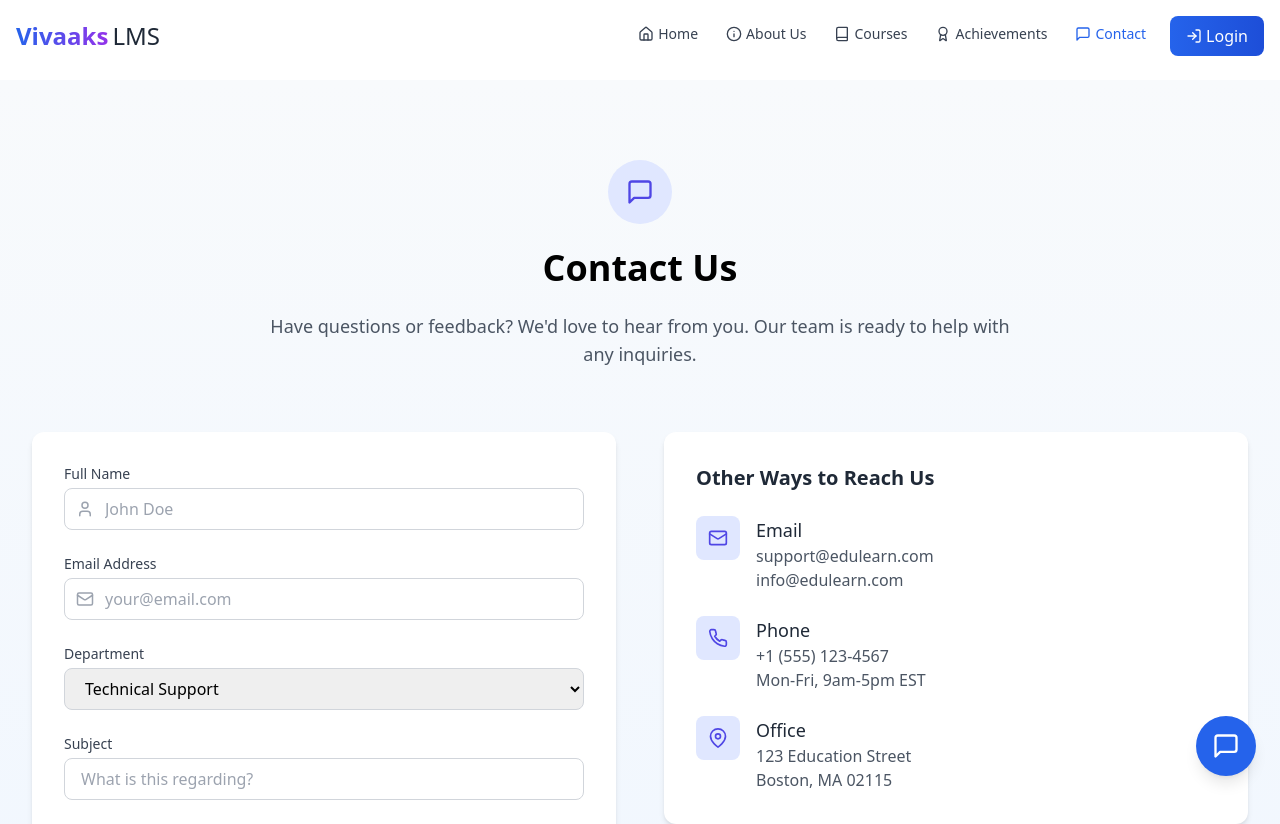
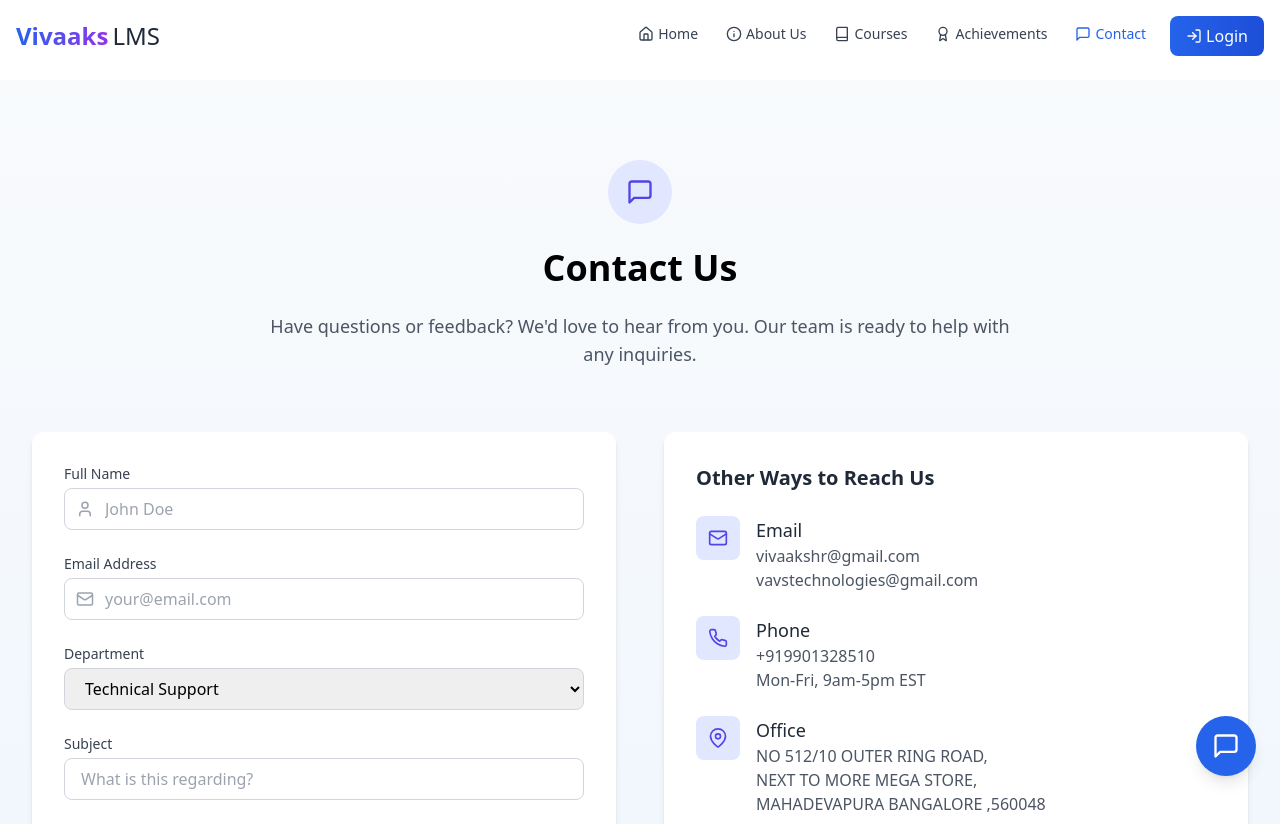
Before and after one commit to rautaditya/learning-management-system, a React (Vite) app in the folder lms-client/: page /contact in a window 1280 px wide. Shown: the top 824 px of the page. Built offline with nearby package versions, Linux system fonts and the light colour scheme.

Commit message:
update
siddhesh

```diff
--- a/lms-client/src/pages/student/Contact.jsx
+++ b/lms-client/src/pages/student/Contact.jsx
@@ -203,8 +203,8 @@ const Contact = () => {
                   </div>
                   <div className="ml-4">
                     <h4 className="text-lg font-medium text-gray-800">Email</h4>
-                    <p className="text-gray-600">support@edulearn.com</p>
-                    <p className="text-gray-600">info@edulearn.com</p>
+                    <p className="text-gray-600">vivaakshr@gmail.com</p>
+                    <p className="text-gray-600">vavstechnologies@gmail.com</p>
                   </div>
                 </div>
 
@@ -216,7 +216,7 @@ const Contact = () => {
                   </div>
                   <div className="ml-4">
                     <h4 className="text-lg font-medium text-gray-800">Phone</h4>
-                    <p className="text-gray-600">+1 (555) 123-4567</p>
+                    <p className="text-gray-600">+919901328510</p>
                     <p className="text-gray-600">Mon-Fri, 9am-5pm EST</p>
                   </div>
                 </div>
@@ -230,8 +230,8 @@ const Contact = () => {
                   </div>
                   <div className="ml-4">
                     <h4 className="text-lg font-medium text-gray-800">Office</h4>
-                    <p className="text-gray-600">123 Education Street</p>
-                    <p className="text-gray-600">Boston, MA 02115</p>
+                    <p className="text-gray-600">NO 512/10 OUTER RING ROAD,<br />NEXT TO MORE MEGA STORE,</p>
+                    <p className="text-gray-600">MAHADEVAPURA BANGALORE ,560048</p>
                   </div>
                 </div>
               </div>
```
